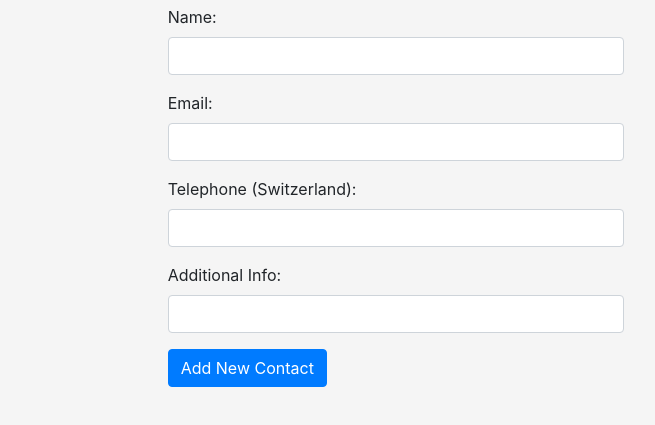
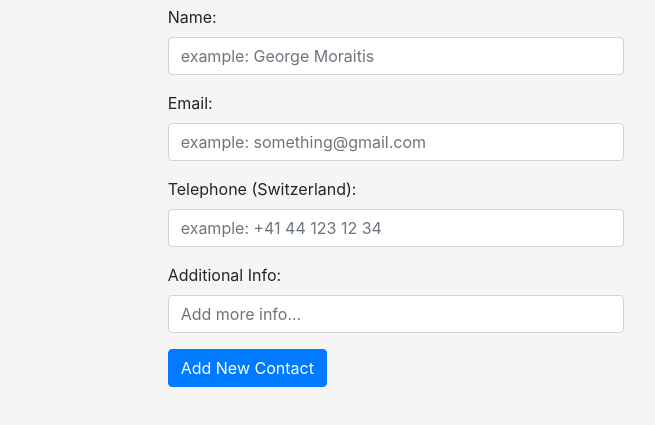
Before and after one commit to gmoraitis/testbook, a website with bundled scripts: page index.html in a window 1280 px wide. Shown: the part 191-616 px from the top of the page, without its empty margins (244-899 px from the left). Built offline with nearby package versions, Linux system fonts and the light colour scheme; files whose address does not match are found by name.

Commit message:
Added placeholders

```diff
--- a/css/address.css
+++ b/css/address.css
@@ -1,12 +1,8 @@
-header {
-  padding: 156px 0 100px;
-}
-
 section {
   padding: 150px 0;
   background-color: whitesmoke;
 }
 
 body {
-  background-color: #eee;
+  background-color: rgb(189, 189, 189);
 }
--- a/index.html
+++ b/index.html
@@ -34,19 +34,19 @@
               <form id="addContact" >
                 <div class="form-group">
                   <label for="name">Name:</label>
-                  <input type="text" class="form-control" id="name" required>
+                  <input type="text" class="form-control" id="name" placeholder="example: George Moraitis" required>
                 </div>
                 <div class="form-group">
                   <label for="email">Email:</label>
-                  <input type="email"  class="form-control" id="email" required>
+                  <input type="email"  class="form-control" id="email"  placeholder="example: something@gmail.com" required>
                 </div>
                 <div class="form-group">
                   <label class="control-label" for="tel">Telephone (Switzerland):</label>
-                  <input  type="tel"  class="form-control" id="tel" required>
+                  <input  type="tel"  class="form-control" id="tel"  placeholder="example: +41 44 123 12 34 " required>
                 </div>
                 <div class="form-group">
                   <label class="control-label" for="info">Additional Info:</label>
-                  <input  type="text"  class="form-control" id="info" required>
+                  <input  type="text"  class="form-control" id="info" placeholder="Add more info... ">
                 </div>
                 <button type="submit" id="add" class="btn btn-primary">Add New Contact</button>
               </form>
```
